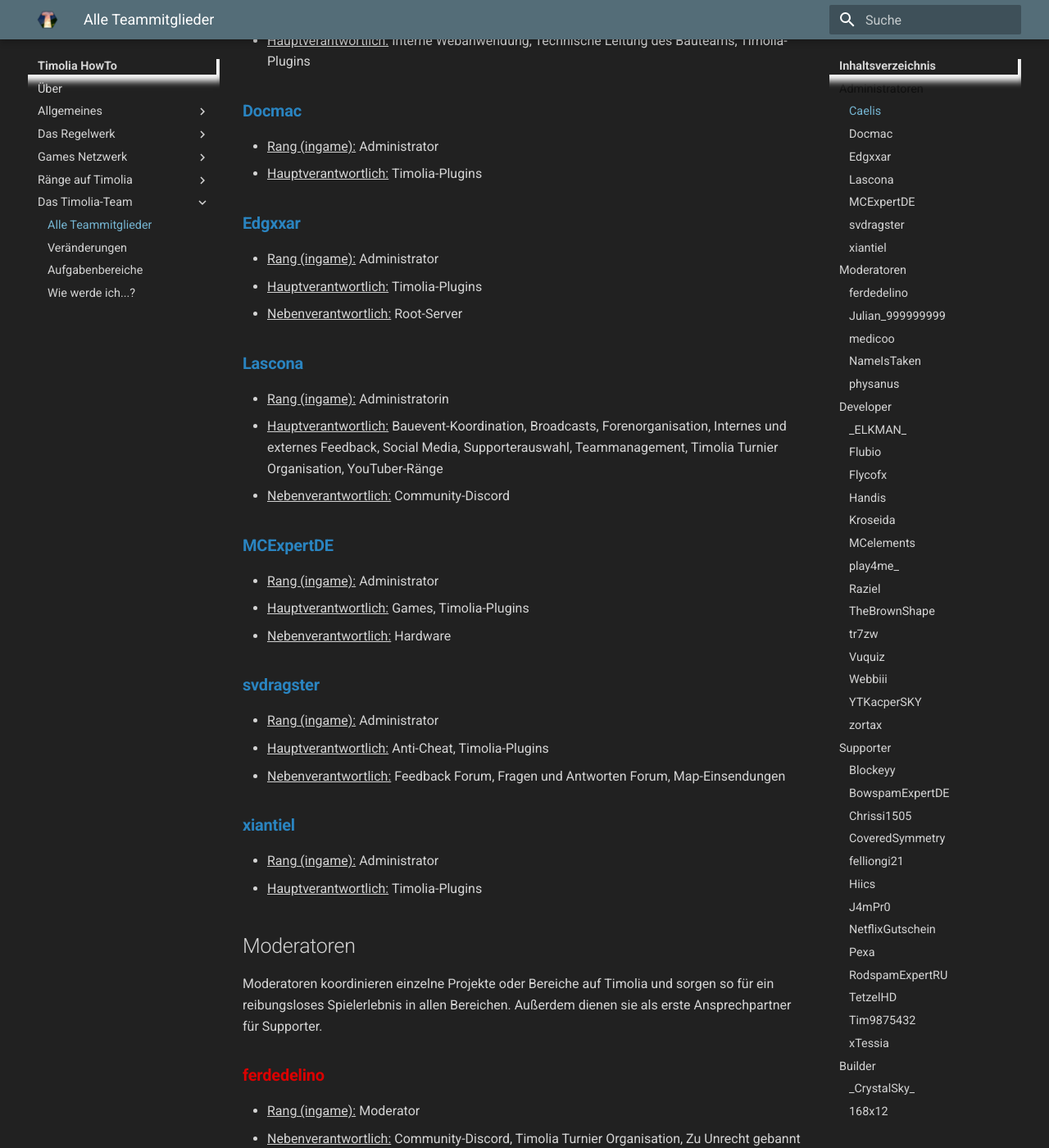
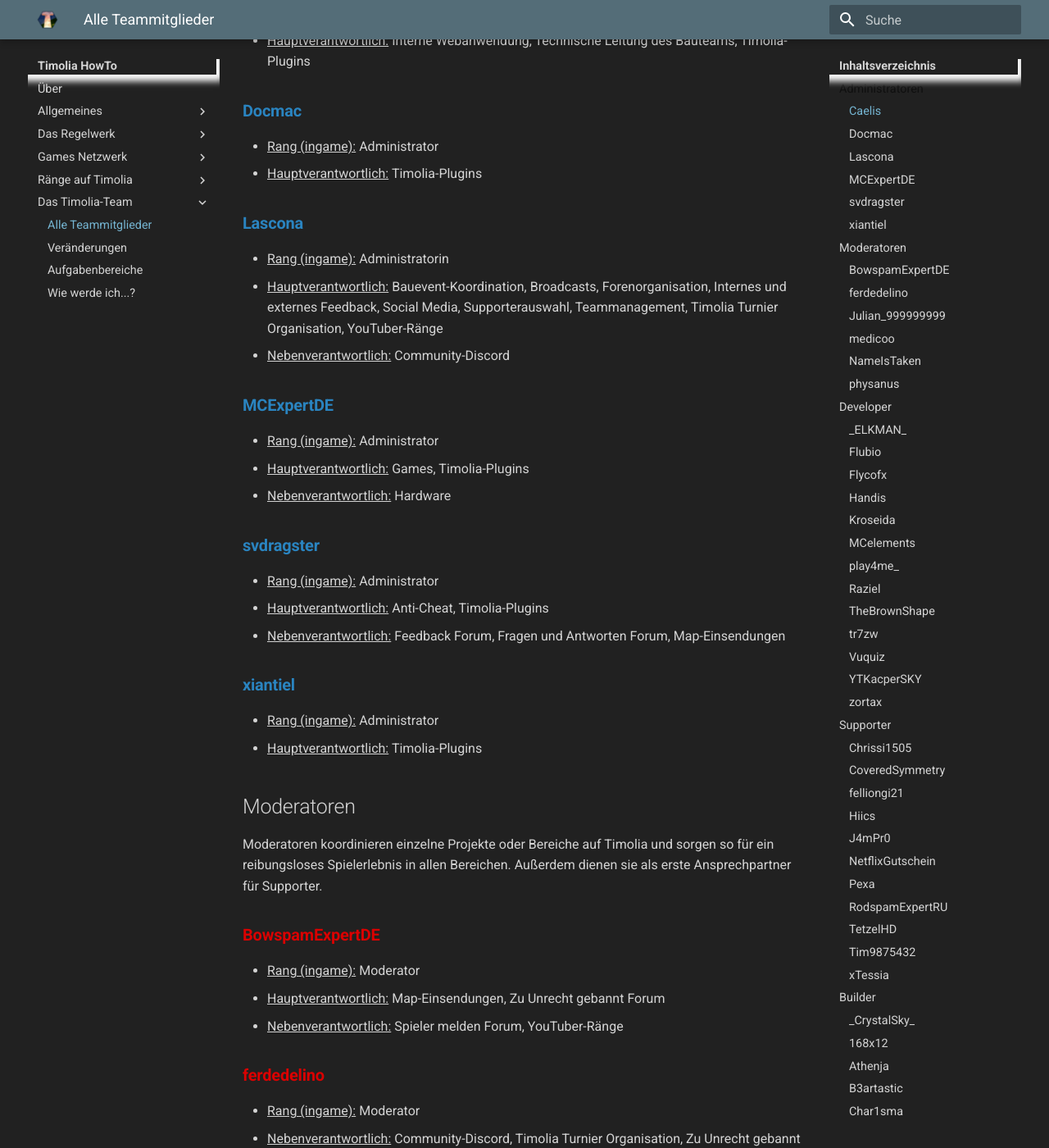
Before and after one commit to TimoliaDE/HowTo, an MkDocs documentation site: the page built from docs/team/members.md, in a window 1280 px wide and 1400 px high, scrolled down 448 px. Shown: the whole window at 82% size. Built offline with MkDocs 1.6.1 and Material for MkDocs 9.7.7, drawn with Linux system fonts in a browser that asks for light colours; old or Windows-style settings are respelled for this version of MkDocs; some of the changed text lies outside the part shown.

Commit message:
Update members.md

```diff
--- a/docs/team/members.md
+++ b/docs/team/members.md
@@ -13,11 +13,6 @@ Administratoren leiten das Netzwerk. Sie kümmern sich um teaminterne und techni
 ### <strong><span class='administrator'>Docmac</span></strong>
 - <u>Rang (ingame):</u> Administrator
 - <u>Hauptverantwortlich:</u> Timolia-Plugins
-
-### <strong><span class='administrator'>Edgxxar</span></strong>
-- <u>Rang (ingame):</u> Administrator
-- <u>Hauptverantwortlich:</u> Timolia-Plugins
-- <u>Nebenverantwortlich:</u> Root-Server
 
 ### <strong><span class='administrator'>Lascona</span></strong>
 - <u>Rang (ingame):</u> Administratorin
@@ -41,6 +36,12 @@ Administratoren leiten das Netzwerk. Sie kümmern sich um teaminterne und techni
 ## Moderatoren
 
 Moderatoren koordinieren einzelne Projekte oder Bereiche auf Timolia und sorgen so für ein reibungsloses Spielerlebnis in allen Bereichen. Außerdem dienen sie als erste Ansprechpartner für Supporter.
+
+
+### <strong><span class='moderator'>BowspamExpertDE</span></strong>
+- <u>Rang (ingame):</u> Moderator
+- <u>Hauptverantwortlich:</u> Map-Einsendungen, Zu Unrecht gebannt Forum
+- <u>Nebenverantwortlich:</u> Spieler melden Forum, YouTuber-Ränge
 
 ### <strong><span class='moderator'>ferdedelino</span></strong>
 - <u>Rang (ingame):</u> Moderator
@@ -108,9 +109,6 @@ Sie kümmern sich um die Timolia-Plugins, entwickeln neue Features und Spielmodi
 ### <strong><span class='developer'>Vuquiz</span></strong>
 - <u>Rang (ingame):</u> Developer
 
-### <strong><span class='developer'>Webbiii</span></strong>
-- <u>Rang (ingame):</u> Developer
-
 ### <strong><span class='developer'>YTKacperSKY</span></strong>
 - <u>Rang (ingame):</u> Developer
 
@@ -121,14 +119,6 @@ Sie kümmern sich um die Timolia-Plugins, entwickeln neue Features und Spielmodi
 ## Supporter
 
 Sie stehen für alle grundlegenden Fragen und Reports zur Verfügung und sind die ersten, an die sich Spieler wenden können.
-
-### <strong><span class='supporter'>Blockeyy</span></strong>
-- <u>Rang (ingame):</u> Supporter
-
-### <strong><span class='supporter'>BowspamExpertDE</span></strong>
-- <u>Rang (ingame):</u> Supporter
-- <u>Hauptverantwortlich:</u> Map-Einsendungen, Zu Unrecht gebannt Forum
-- <u>Nebenverantwortlich:</u> Spieler melden Forum, YouTuber-Ränge
 
 ### <strong><span class='supporter'>Chrissi1505</span></strong>
 - <u>Rang (ingame):</u> Supporter
```
Also changed, not shown: other parts of docs/team/members.md (+1 -1 lines).
